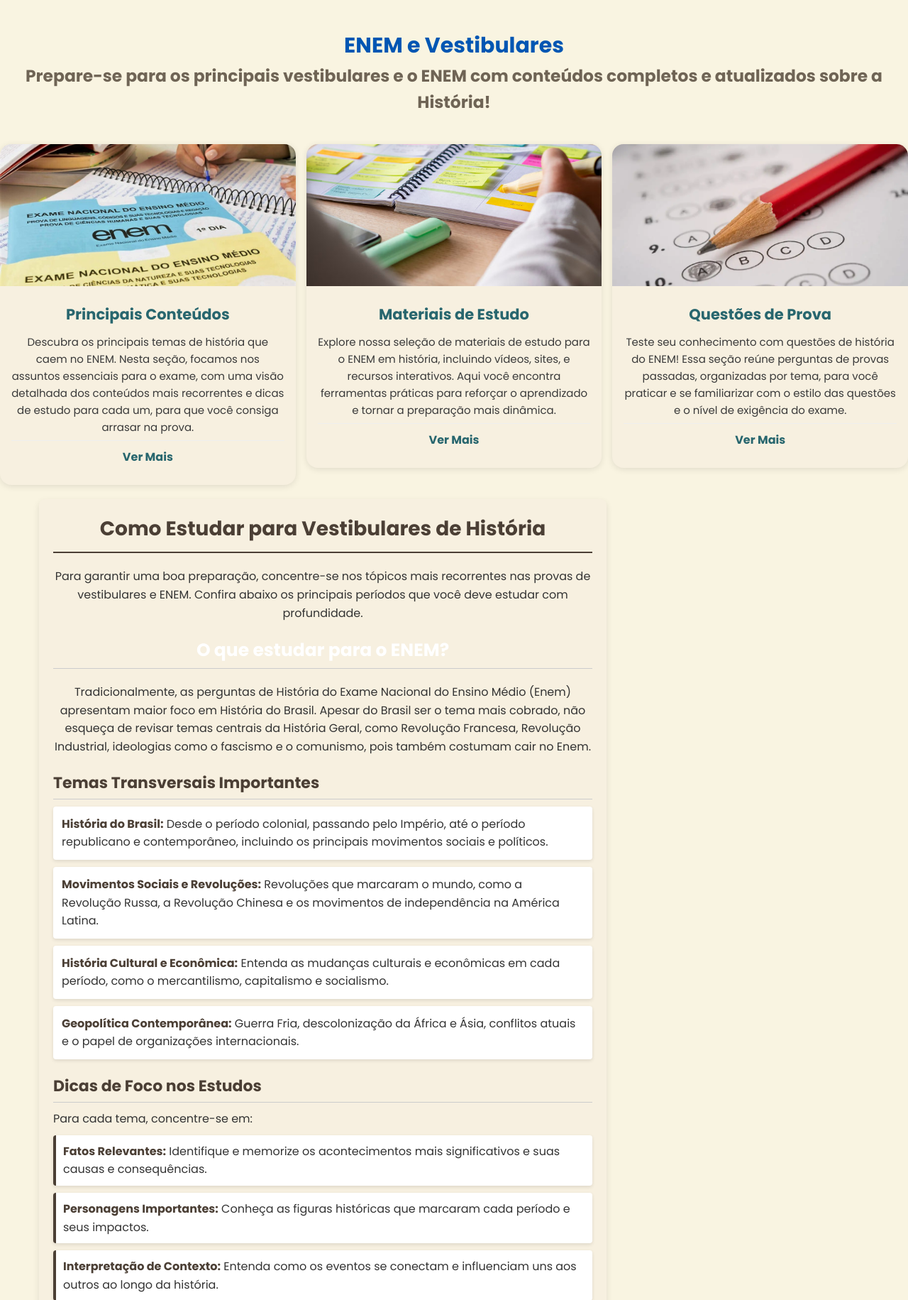
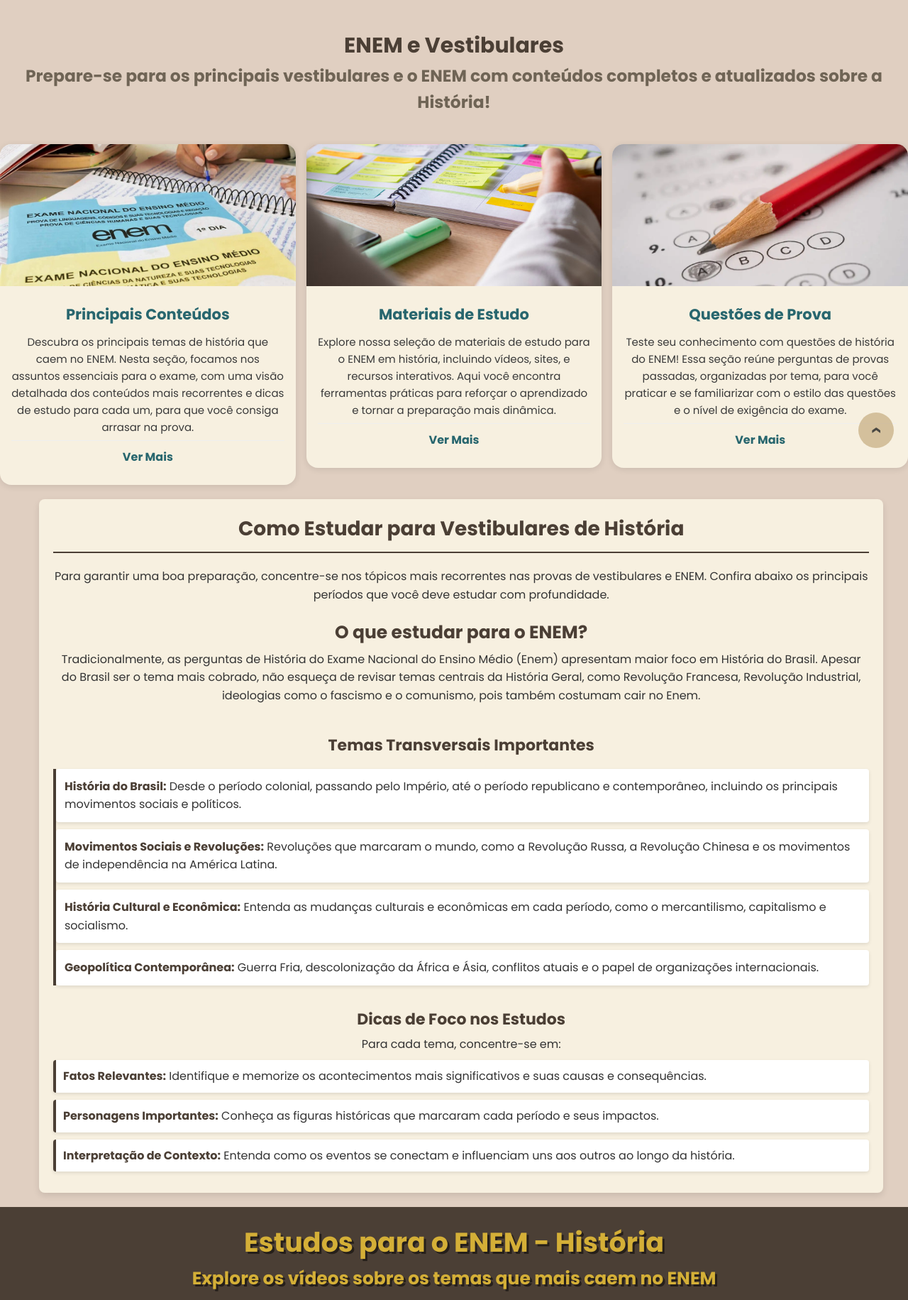
Before and after one commit to kbf0k/SENAI-HISTORIA, a PHP site: page /php/enem.php in a window 1280 px wide. Shown: the part 149-1980 px from the top of the page at 71% size. Run offline with PHP 8.4, Linux system fonts and the light colour scheme; a user stored in the database is signed in; some libraries are stand-ins or nearby versions.

Commit message:
página enem

```diff
--- a/css/enem.css
+++ b/css/enem.css
@@ -7,9 +7,16 @@
     scroll-behavior: smooth;
 }
 
+/* main {
+    display: flex;
+    flex-direction: column;
+    justify-content: center;
+    align-items: center;
+} */
+
 body {
     font-family: 'Poppins', serif;
-    background-color: #f9f4e1;
+    background-color: #e0cfc1;
     color: #3a3a3a;
     line-height: 1.6;
 }
@@ -412,8 +419,7 @@ article p {
 }
 /* Estilo Geral da Seção */
 .conteudos-vestibulares {
-    max-width: 800px;
-    width: 100%;
+    width: 93%;
     margin: 0 auto;
     padding: 20px;
     background: rgb(247, 240, 224);
@@ -449,7 +455,7 @@ article p {
     color: #4b3f35;
     margin-top: 20px;
     margin-bottom: 10px;
-    border-bottom: 1px solid #ccc;
+    /* border-bottom: 1px solid #ccc; */
     padding-bottom: 5px;
     text-align: left; /* Alinhamento à esquerda */
 
@@ -551,10 +557,20 @@ article p {
     border-radius: 8px;
     border: 1px solid #4b3f35;
 }
+
+#secao-questoes {
+    width: 100%;
+    background: linear-gradient(135deg, #6f6455 0%, #4e4033 100%);
+    display: flex;
+    justify-content: center;
+}
+
 .question-section {
     width: 70%; /* Ajuste a largura conforme necessário */
     margin-left: 0; /* Alinha a caixa à esquerda */
     padding: 20px;
+    margin-top: 50px;
+    margin-bottom: 50px;
     background: #fff;
     border-radius: 8px;
     box-shadow: 0 4px 8px rgba(0, 0, 0, 0.1);
@@ -562,7 +578,11 @@ article p {
 
 h1 {
     text-align: center;
-    color: #0056b3;
+    color: #4b3f35;
+}
+
+#titulo-questao {
+    color: #4b3f35;
 }
 
 .question-list {
@@ -588,7 +608,7 @@ h1 {
 }
 
 .question-list button:hover {
-    background-color: #0056b3;
+    background-color: #d4af37;
     color: #fff;
 }
 
@@ -630,7 +650,7 @@ h1 {
 }
 
 .options button:hover {
-    background-color: #0056b3;
+    background-color: #28666e;
     color: #fff;
 }
 
@@ -667,7 +687,7 @@ h1 {
     margin-top: 10px;
     padding: 10px;
     background-color: #0056b3;
-    color: white;
+    color: black;
     border: none;
     border-radius: 5px;
     cursor: pointer;
@@ -675,35 +695,100 @@ h1 {
 
 .show-explanation-btn:hover {
     background-color: #004080;
+    color: white;
 }
 
 
-footer {
+.footer {
     background-color: #4b3f35;
-    color: white;
-    padding: 20px 0;
+    padding: 30px 20px;
     text-align: center;
 }
 
-.footer p {
-    margin-bottom: 10px;
+.footer #titulo {
+    font-weight: 600;
+    color: #f9f4e1;
+    font-size: 18px;
+    display: block;
+    transition: .3s ease-in-out;
 }
 
-.footer-menu ul {
-    list-style: none;
-    display: flex;
-    justify-content: center;
-    gap: 20px;
-}
-
-.footer-menu ul li a {
-    color: white;
-    text-decoration: none;
-    font-weight: bold;
-}
-
-.footer-menu ul li a:hover {
+.footer #titulo:hover {
     color: #d4af37;
 }
 
+.footer a {
+    color: white;
+    transition: .3s ease-in-out;
+    margin-left: 10px;
+    margin-right: 10px;
+}
+
+.footer #link {
+    margin-top: 10px;
+    color: white;
+}
+
+.footer a:hover {
+    color: #d4af37;
+}
+
+.footer-bottom {
+    text-align: center;
+    margin-top: 20px;
+    font-size: 18px;
+    color: #f9f4e1;
+    ;
+}
+
 /* Tablet */
+
+#titulo-oqest {
+    color: #4b3f35;
+}
+
+#backToTop {
+    position: fixed;
+    bottom: 20px;
+    right: 20px;
+    width: 50px;
+    height: 50px;
+    background-color: rgb(197, 172, 127);
+    color: black;
+    border: none;
+    border-radius: 50%;
+    font-size: 30px;
+    font-weight: bolder;
+    cursor: pointer;
+    opacity: 0.7;
+    transition: opacity 0.3s ease, transform 0.3s ease;
+    z-index: 1000;
+    display: flex;
+    align-items: center;
+    justify-content: center;
+    transform: rotate(-90deg); /* Rota a seta para cima */
+    padding-left: 0px;
+    padding-bottom: 4px;
+}
+
+#backToTop:hover {
+    opacity: 1;
+    transform: scale(1.1) rotate(-90deg);
+}
+
+.centralizar {
+    display: flex;
+    justify-content: center;
+}
+
+.aproximar {
+    margin-top: -20px;
+}
+
+#aproximar {
+    margin-top: -10px;
+}
+
+#lista-temas {
+    border-left: 4px solid #4b3f35;
+}
--- a/css/glossario.css
+++ b/css/glossario.css
@@ -231,6 +231,7 @@ a {
       justify-content: space-between;
       padding: 0.5rem 1rem;
       height: 70px;
+      width: 100%;
       box-shadow: 0 2px 10px rgba(0, 0, 0, 0.2);
   }
 
--- a/javascript/enem.js
+++ b/javascript/enem.js
@@ -279,3 +279,10 @@ function checkAnswer(button, userAnswer) {
     // Exibir feedback
     feedback.style.display = "block";
 }
+
+function scrollToTop() {
+    window.scrollTo({
+        top: 0,
+        behavior: 'smooth'
+    });
+}
--- a/php/enem.php
+++ b/php/enem.php
@@ -126,7 +126,7 @@
                         <div class="article-body">
                             <h2>Materiais de Estudo</h2>
                             <p>Explore nossa seleção de materiais de estudo para o ENEM em história, incluindo vídeos, sites, e recursos interativos. Aqui você encontra ferramentas práticas para reforçar o aprendizado e tornar a preparação mais dinâmica.</p>
-                            <a href="#idade-antiga" class="read-more"><span class="sr-only">Ver Mais</span></a>
+                            <a href="#estudos-enem" class="read-more"><span class="sr-only">Ver Mais</span></a>
                         </div>
                     </div>
                 </article>
@@ -138,7 +138,7 @@
                         <div class="article-body">
                             <h2>Questões de Prova</h2>
                             <p>Teste seu conhecimento com questões de história do ENEM! Essa seção reúne perguntas de provas passadas, organizadas por tema, para você praticar e se familiarizar com o estilo das questões e o nível de exigência do exame.</p>
-                            <a href="#idade-media" class="read-more"><span class="sr-only">Ver Mais</span></a>
+                            <a href="#secao-questoes" class="read-more"><span class="sr-only">Ver Mais</span></a>
                         </div>
                     </div>
                 </article>
@@ -149,15 +149,17 @@
             <p>Para garantir uma boa preparação, concentre-se nos tópicos mais recorrentes nas provas de vestibulares e ENEM. Confira abaixo os principais períodos que você deve estudar com profundidade.</p>
 
             <div class="periodos">
-                <h3>O que estudar para o ENEM?</h3>
-                <p>Tradicionalmente, as perguntas de História do Exame Nacional do Ensino Médio (Enem) apresentam maior foco em História do Brasil.
+                <h3 id="titulo-oqest">O que estudar para o ENEM?</h3>
+                <p class="aproximar">Tradicionalmente, as perguntas de História do Exame Nacional do Ensino Médio (Enem) apresentam maior foco em História do Brasil.
                     Apesar do Brasil ser o tema mais cobrado, não esqueça de revisar temas centrais da História Geral, como Revolução Francesa, Revolução Industrial, ideologias como o fascismo e o comunismo, pois também costumam cair no Enem.
                 </p>
             </div>
 
             <div class="temas">
+                <div class="centralizar">
                 <h3>Temas Transversais Importantes</h3>
-                <ul>
+                </div>
+                <ul id="lista-temas">
                     <li><strong>História do Brasil:</strong> Desde o período colonial, passando pelo Império, até o período republicano e contemporâneo, incluindo os principais movimentos sociais e políticos.</li>
                     <li><strong>Movimentos Sociais e Revoluções:</strong> Revoluções que marcaram o mundo, como a Revolução Russa, a Revolução Chinesa e os movimentos de independência na América Latina.</li>
                     <li><strong>História Cultural e Econômica:</strong> Entenda as mudanças culturais e econômicas em cada período, como o mercantilismo, capitalismo e socialismo.</li>
@@ -166,8 +168,10 @@
             </div>
 
             <div class="dicas-estudo">
+                <div class="centralizar">
                 <h3>Dicas de Foco nos Estudos</h3>
-                <p>Para cada tema, concentre-se em:</p>
+                </div>
+                <p class="centralizar" id="aproximar">Para cada tema, concentre-se em:</p>
                 <ul>
                     <li><strong>Fatos Relevantes:</strong> Identifique e memorize os acontecimentos mais significativos e suas causas e consequências.</li>
                     <li><strong>Personagens Importantes:</strong> Conheça as figuras históricas que marcaram cada período e seus impactos.</li>
@@ -178,7 +182,7 @@
         <section id="estudos-enem" class="enem-section">
         <div id="videostitle">
         <h2>Estudos para o ENEM - História</h2>
-        <h3>Explore os vídeos e mapas mentais sobre os temas que mais caem no ENEM</h3>
+        <h3>Explore os vídeos sobre os temas que mais caem no ENEM</h3>
         </div>
 
             <div class="content-grid">
@@ -199,19 +203,13 @@
                 <div class="mapa-mental-section">
                     <h3>Mapas Mentais</h3>
                     <div class="mapas">
-                        <img src="URL_MAPA_MENTAL1" alt="Mapa Mental 1">
-
-                        <img src="URL_MAPA_MENTAL2" alt="Mapa Mental 2">
-                        <img src="URL_MAPA_MENTAL3" alt="Mapa Mental 3">
-                        <img src="URL_MAPA_MENTAL4" alt="Mapa Mental 4">
-                        <img src="URL_MAPA_MENTAL5" alt="Mapa Mental 5">
-                        <img src="URL_MAPA_MENTAL6" alt="Mapa Mental 6">
                     </div>
                 </div>
             </div>
         </section>
+        <section id="secao-questoes">
         <div class="question-section">
-    <h1>Questões de História do ENEM</h1>
+    <h1 id="titulo-questao">Questões de História do ENEM</h1>
 
     <!-- Lista de botões para mostrar as perguntas -->
     <ul class="question-list" id="question-list">
@@ -227,6 +225,7 @@
         <li id="question-item-10"><button onclick="showQuestion(10)">Pergunta 10</button></li>
     </ul>
 </div>
+</section>
 
 <!-- Template para renderizar as questões -->
 <template id="question-template">
@@ -250,10 +249,10 @@
         <div id="answer-explanation" class="answer-explanation" style="display:none;"></div>
     </div>
 </template>
-
+<button id="backToTop" onclick="scrollToTop()">&#8250;</button>
     </main>
     <footer class="footer">
-        <h3>Equipe Desenvolvedora SOFTDEV</h3>
+        <a id="titulo" href="desenvolvedores.php" target="_blank">Equipe Desenvolvedora SoftDev</a>
         <a href="https://www.linkedin.com/in/kaiqueferreira0/" target="_blank">Kaique Bernardes Ferreira</a>
         <a href="https://www.linkedin.com/in/jo%C3%A3o-gustavo-mota-ramos-9b60242a2/" target="_blank">João Gustavo Mota Ramos</a>
         <a href="https://www.linkedin.com/in/jo%C3%A3o-pedro-da-cunha-machado-2089482b7/" target="_blank">João Pedro da Cunha Machado</a>
@@ -265,7 +264,7 @@
         <a href="termosDeUso.php">Termos de Uso</a></li>
         <a href="politica_privacidade.php">Política de Privacidade</a></li>
         <a href="ajuda.php">Ajuda</a></li>
-        <a href="faq.php">FAQ</a></li>
+        <a href="faq.php">Perguntas Frequentes</a></li>
 
 
         <div class="footer-bottom">
```
